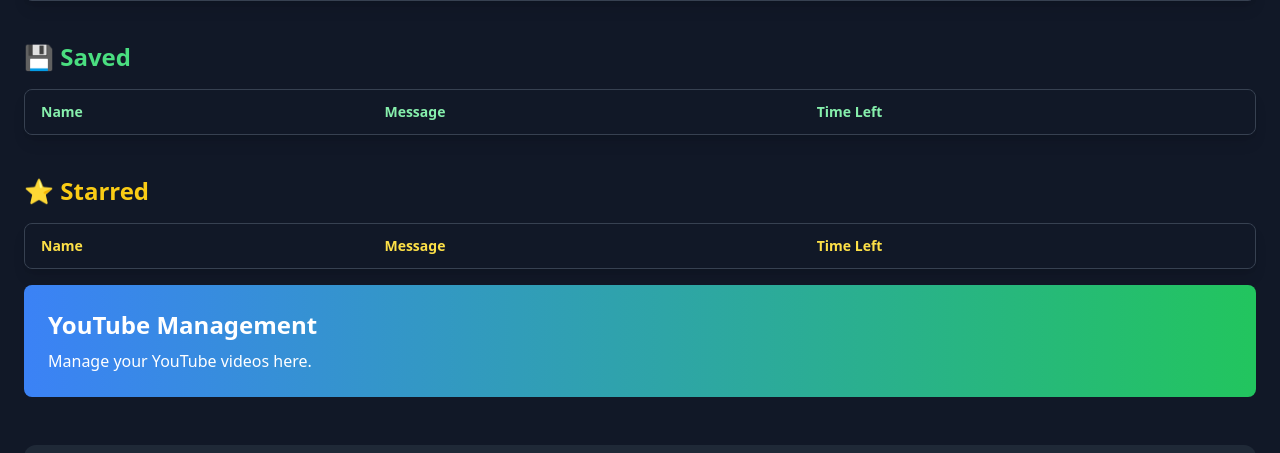
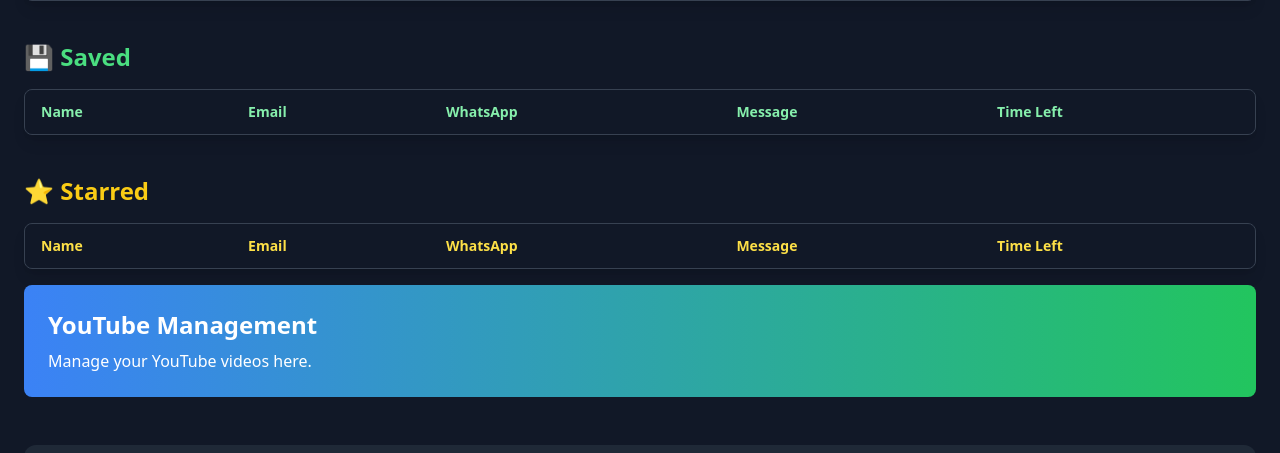
Before and after one commit to abouelnasrr/porto, a Django app: page /dashboard/ in a window 1280 px wide. Shown: the part 1593-2046 px from the top of the page. Run offline with Django 5.2, Linux system fonts and the light colour scheme; data comes from the database, SQL or seed files in the repository; data that the repository does not hold is empty; some libraries are stand-ins or nearby versions.

Commit message:
table fixes for inbox

```diff
--- a/main/templates/main/dashboard.html
+++ b/main/templates/main/dashboard.html
@@ -180,6 +180,8 @@
             <thead>
                 <tr class="bg-gray-900 text-green-300">
                     <th class="py-3 px-4 text-left">Name</th>
+                    <th class="py-3 px-4 text-left">Email</th>
+                    <th class="py-3 px-4 text-left">WhatsApp</th>
                     <th class="py-3 px-4 text-left">Message</th>
                     <th class="py-3 px-4 text-left">Time Left</th>
                 </tr>
@@ -188,6 +190,8 @@
                 {% for s in saved %}
                 <tr class="border-t border-gray-700">
                     <td class="py-2 px-4">{{ s.name }}</td>
+                    <td class="py-2 px-4">{{ s.email }}</td>
+                    <td class="py-2 px-4">{{ s.whatsapp }}</td>
                     <td class="py-2 px-4">{{ s.message }}</td>
                     <td class="py-2 px-4">Permanent</td>
                 </tr>
@@ -202,6 +206,8 @@
             <thead>
                 <tr class="bg-gray-900 text-yellow-300">
                     <th class="py-3 px-4 text-left">Name</th>
+                    <th class="py-3 px-4 text-left">Email</th>
+                    <th class="py-3 px-4 text-left">WhatsApp</th>
                     <th class="py-3 px-4 text-left">Message</th>
                     <th class="py-3 px-4 text-left">Time Left</th>
                 </tr>
@@ -210,6 +216,8 @@
                 {% for s in starred %}
                 <tr class="border-t border-gray-700">
                     <td class="py-2 px-4">{{ s.name }}</td>
+                    <td class="py-2 px-4">{{ s.email }}</td>
+                    <td class="py-2 px-4">{{ s.whatsapp }}</td>
                     <td class="py-2 px-4">{{ s.message }}</td>
                     <td class="py-2 px-4">Permanent</td>
                 </tr>
@@ -217,7 +225,7 @@
             </tbody>
         </table>
     </div>
-</div>
+
 <div class="bg-gradient-to-r from-blue-500 to-green-500 p-6 rounded-lg mt-4">
     <h2 class="text-2xl font-bold text-white">YouTube Management</h2>
     <p class="text-white mt-2">Manage your YouTube videos here.</p>
```
